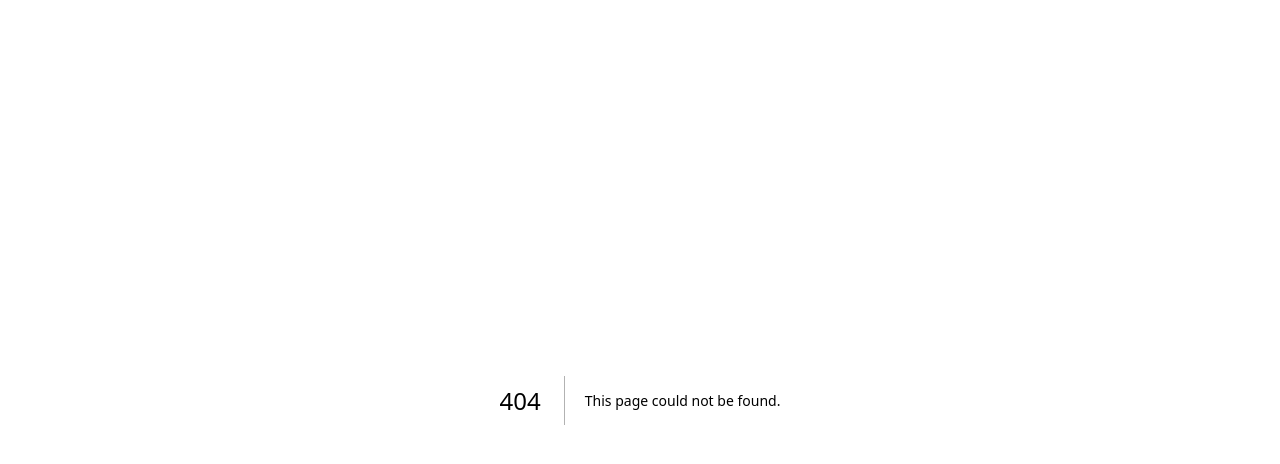
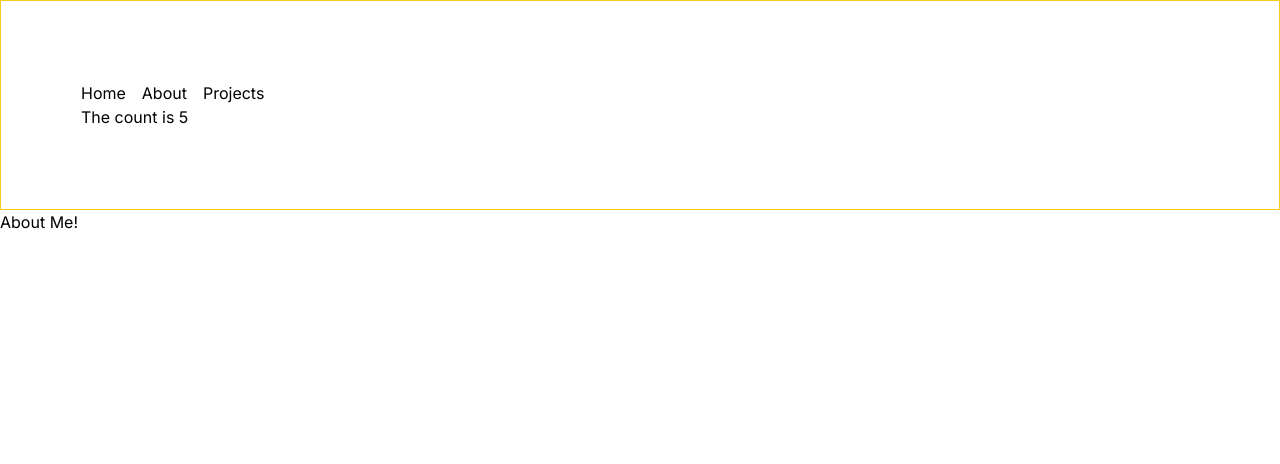
Before and after one commit to AndresFerrerPestana/next14-blog, a Next.js app: page /about in a window 1280 px wide. Before the commit this address had no page. Shown: the top 464 px of the page. Built offline with nearby package versions, Linux system fonts and the light colour scheme.

Commit message:
first commit

```diff
--- /dev/null
+++ b/app/about/page.js
@@ -0,0 +1,6 @@
+export default function AboutPage() {
+
+    return(
+        <><h1>About Me!</h1></>
+    )
+}
--- /dev/null
+++ b/app/about/projects/page.js
@@ -0,0 +1,5 @@
+export default function ProjectsPage () {
+    return(
+    <>My Projects! This wont be visible</>
+);
+}
--- /dev/null
+++ b/app/blog/[slug]/page.js
@@ -0,0 +1,3 @@
+export default function BlogPage ({params}) {
+return(<>Hello! {params.slug}</>)
+}
--- a/app/layout.js
+++ b/app/layout.js
@@ -1,5 +1,6 @@
 import { Inter } from "next/font/google";
 import "./globals.css";
+import Header from "@/components/header";
 
 const inter = Inter({ subsets: ["latin"] });
 
@@ -11,7 +12,12 @@
 export default function RootLayout({ children }) {
   return (
     <html lang="en">
-      <body className={inter.className}>{children}</body>
+      <body className={inter.className}>
+        <Header />
+        <main>
+          {children}
+        </main>
+      </body>
     </html>
   );
 }
--- /dev/null
+++ b/components/counter.js
@@ -0,0 +1,10 @@
+'use client'
+import { useState } from "react";
+
+export default function Counter() {
+    const[count, setCount] = useState(0);
+    setTimeout(() => setCount(count +1), 1000)
+    return (
+        <div>The count is {count}</div>
+    )
+}
--- /dev/null
+++ b/components/header.js
@@ -0,0 +1,15 @@
+import Counter from "./counter";
+import Link from 'next/link'
+
+export default function Header() {
+    return(
+        <header className="p-20 border border-yellow-400">
+          <ul className="flex space-x-4">
+            <li><Link href="/">Home</Link></li>
+            <li><Link href="/about">About</Link></li>
+            <li><Link href="/about/projects">Projects</Link></li>
+          </ul>
+          <Counter />
+        </header>
+    )
+}
```
